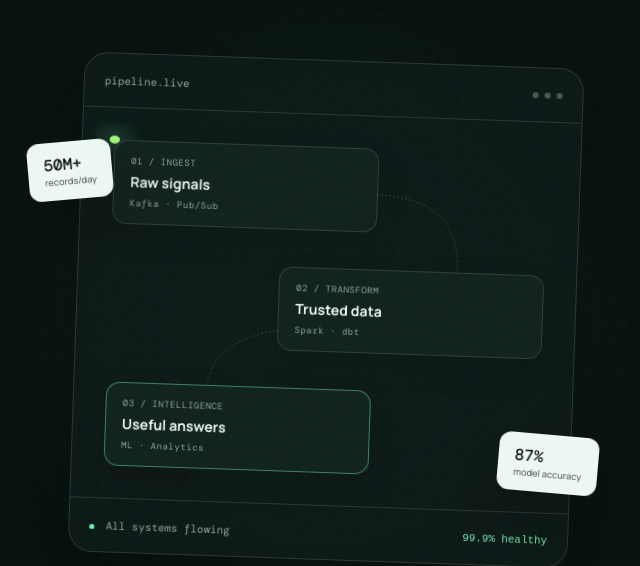
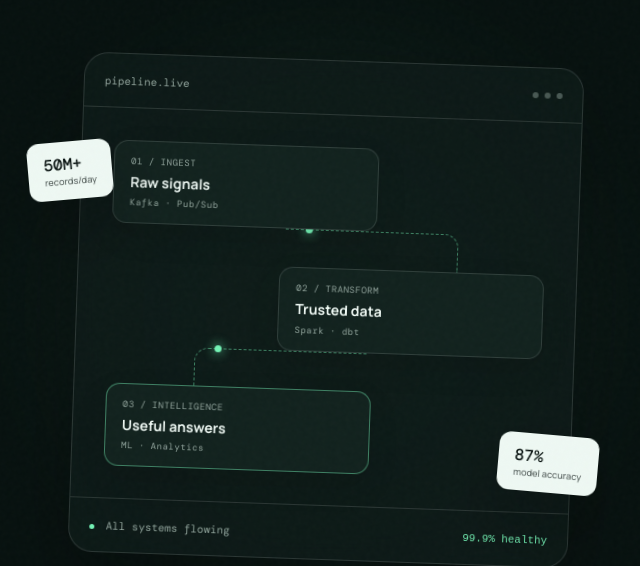
Before and after one commit to ManishSudabattula/portfolio-me, a plain HTML site: page index.html in a window 1280 px wide. Shown: the part 200-766 px from the top of the page, 640-1280 px from the left. Drawn offline with nearby package versions, Linux system fonts and the light colour scheme.

Commit message:
Make pipeline animation cache safe

```diff
--- a/index.html
+++ b/index.html
@@ -9,8 +9,8 @@
     <link rel="preconnect" href="https://fonts.googleapis.com" />
     <link rel="preconnect" href="https://fonts.gstatic.com" crossorigin />
     <link href="https://fonts.googleapis.com/css2?family=DM+Mono:wght@400;500&family=Manrope:wght@400;500;600;700;800&display=swap" rel="stylesheet" />
-    <link rel="stylesheet" href="styles.css" />
-    <script src="script.js" defer></script>
+    <link rel="stylesheet" href="styles.css?v=4" />
+    <script src="script.js?v=4" defer></script>
   </head>
   <body>
     <a class="skip-link" href="#main">Skip to content</a>
@@ -65,22 +65,10 @@
               <div class="window-dots"><i></i><i></i><i></i></div>
             </div>
             <div class="pipeline-canvas">
-              <svg class="pipeline-flow" viewBox="0 0 100 100" preserveAspectRatio="none" aria-hidden="true">
-                <path id="flow-ingest" d="M 59 14 C 78 14, 80 26, 80 39" />
-                <path id="flow-transform" d="M 43 56 C 25 59, 23 69, 23 79" />
-                <circle class="flow-dot" r="1.15">
-                  <animateMotion dur="2.2s" repeatCount="indefinite" keyTimes="0;0.82;1" keyPoints="0;1;1" calcMode="linear">
-                    <mpath href="#flow-ingest" />
-                  </animateMotion>
-                </circle>
-                <circle class="flow-dot second" r="1.15">
-                  <animateMotion dur="2.2s" begin="1.1s" repeatCount="indefinite" keyTimes="0;0.82;1" keyPoints="0;1;1" calcMode="linear">
-                    <mpath href="#flow-transform" />
-                  </animateMotion>
-                </circle>
-              </svg>
               <div class="pipeline-node source"><small>01 / INGEST</small><strong>Raw signals</strong><span>Kafka · Pub/Sub</span></div>
+              <div class="flow-connector flow-right" aria-hidden="true"><i></i></div>
               <div class="pipeline-node transform"><small>02 / TRANSFORM</small><strong>Trusted data</strong><span>Spark · dbt</span></div>
+              <div class="flow-connector flow-left" aria-hidden="true"><i></i></div>
               <div class="pipeline-node intelligence"><small>03 / INTELLIGENCE</small><strong>Useful answers</strong><span>ML · Analytics</span></div>
             </div>
             <div class="pipeline-footer"><span><i class="status-dot"></i> All systems flowing</span><code>99.9% healthy</code></div>
--- a/styles.css
+++ b/styles.css
@@ -75,16 +75,30 @@ h1 { margin: 0; max-width: 720px; font-size: clamp(3.5rem, 7vw, 6.5rem); line-he
 .card-bar, .pipeline-footer { height: 54px; padding: 0 20px; display: flex; align-items: center; justify-content: space-between; border-bottom: 1px solid var(--line); color: var(--muted); font: .68rem "DM Mono"; }
 .window-dots { display: flex; gap: 6px; }
 .window-dots i { width: 6px; height: 6px; border-radius: 50%; background: var(--muted); opacity: .45; }
-.pipeline-canvas { min-height: 390px; padding: 32px; position: relative; display: flex; flex-direction: column; justify-content: space-between; }
+.pipeline-canvas { min-height: 390px; padding: 28px 32px; position: relative; display: flex; flex-direction: column; justify-content: center; }
 .pipeline-node { width: 61%; padding: 14px 16px; border: 1px solid var(--line); border-radius: 14px; background: var(--surface-2); position: relative; z-index: 2; box-shadow: 0 12px 30px rgba(0,0,0,.12); }
 .pipeline-node.transform { align-self: flex-end; }
 .pipeline-node small, .pipeline-node span { display: block; color: var(--muted); font: .57rem "DM Mono"; letter-spacing: .05em; }
 .pipeline-node strong { display: block; margin: 4px 0 3px; font-size: .88rem; }
 .pipeline-node.intelligence { border-color: color-mix(in srgb, var(--accent) 45%, transparent); }
-.pipeline-flow { position: absolute; z-index: 1; inset: 32px; width: calc(100% - 64px); height: calc(100% - 64px); overflow: visible; }
-.pipeline-flow path { fill: none; stroke: color-mix(in srgb, var(--accent) 48%, transparent); stroke-width: .45; stroke-dasharray: 2 2; vector-effect: non-scaling-stroke; }
-.pipeline-flow .flow-dot { fill: var(--accent); filter: drop-shadow(0 0 3px var(--accent)); }
-.pipeline-flow .flow-dot.second { fill: var(--accent-2); }
+.flow-connector { position: relative; z-index: 1; width: 40%; height: 38px; flex: 0 0 38px; border-color: color-mix(in srgb, var(--accent) 48%, transparent); border-style: dashed; }
+.flow-connector i { position: absolute; width: 7px; height: 7px; border-radius: 50%; background: var(--accent); box-shadow: 0 0 11px var(--accent); }
+.flow-right { align-self: center; margin-left: 20%; border-width: 1px 1px 0 0; border-radius: 0 14px 0 0; }
+.flow-left { align-self: center; margin-right: 20%; border-width: 1px 0 0 1px; border-radius: 14px 0 0 0; }
+.flow-right i { animation: flow-right 2.2s linear infinite; }
+.flow-left i { animation: flow-left 2.2s 1.1s linear infinite; }
+@keyframes flow-right {
+  0% { left: -3px; top: -4px; opacity: 0; }
+  8% { opacity: 1; }
+  68% { left: calc(100% - 4px); top: -4px; opacity: 1; }
+  88%, 100% { left: calc(100% - 4px); top: calc(100% - 4px); opacity: 0; }
+}
+@keyframes flow-left {
+  0% { right: -3px; top: -4px; opacity: 0; }
+  8% { opacity: 1; }
+  68% { right: calc(100% - 4px); top: -4px; opacity: 1; }
+  88%, 100% { right: calc(100% - 4px); top: calc(100% - 4px); opacity: 0; }
+}
 .pipeline-footer { border-top: 1px solid var(--line); border-bottom: 0; }
 .pipeline-footer .status-dot { width: 5px; height: 5px; margin-right: 5px; }
 .pipeline-footer code { color: var(--accent); }
@@ -225,9 +239,9 @@ h1 { margin: 0; max-width: 720px; font-size: clamp(3.5rem, 7vw, 6.5rem); line-he
   h1 { font-size: clamp(3.25rem, 15vw, 5rem); }
   .hero-meta { gap: 24px; justify-content: space-between; }
   .hero-visual { min-height: 470px; }
-  .pipeline-canvas { min-height: 330px; padding: 24px; }
+  .pipeline-canvas { min-height: 330px; padding: 22px 24px; }
   .pipeline-node { width: 72%; }
-  .pipeline-flow { inset: 24px; width: calc(100% - 48px); height: calc(100% - 48px); }
+  .flow-connector { width: 32%; height: 28px; flex-basis: 28px; }
   .float-chip { font-size: .8rem; }
   .chip-one { left: -18px; top: 10%; }
   .chip-two { right: -3px; bottom: 7%; }
```
